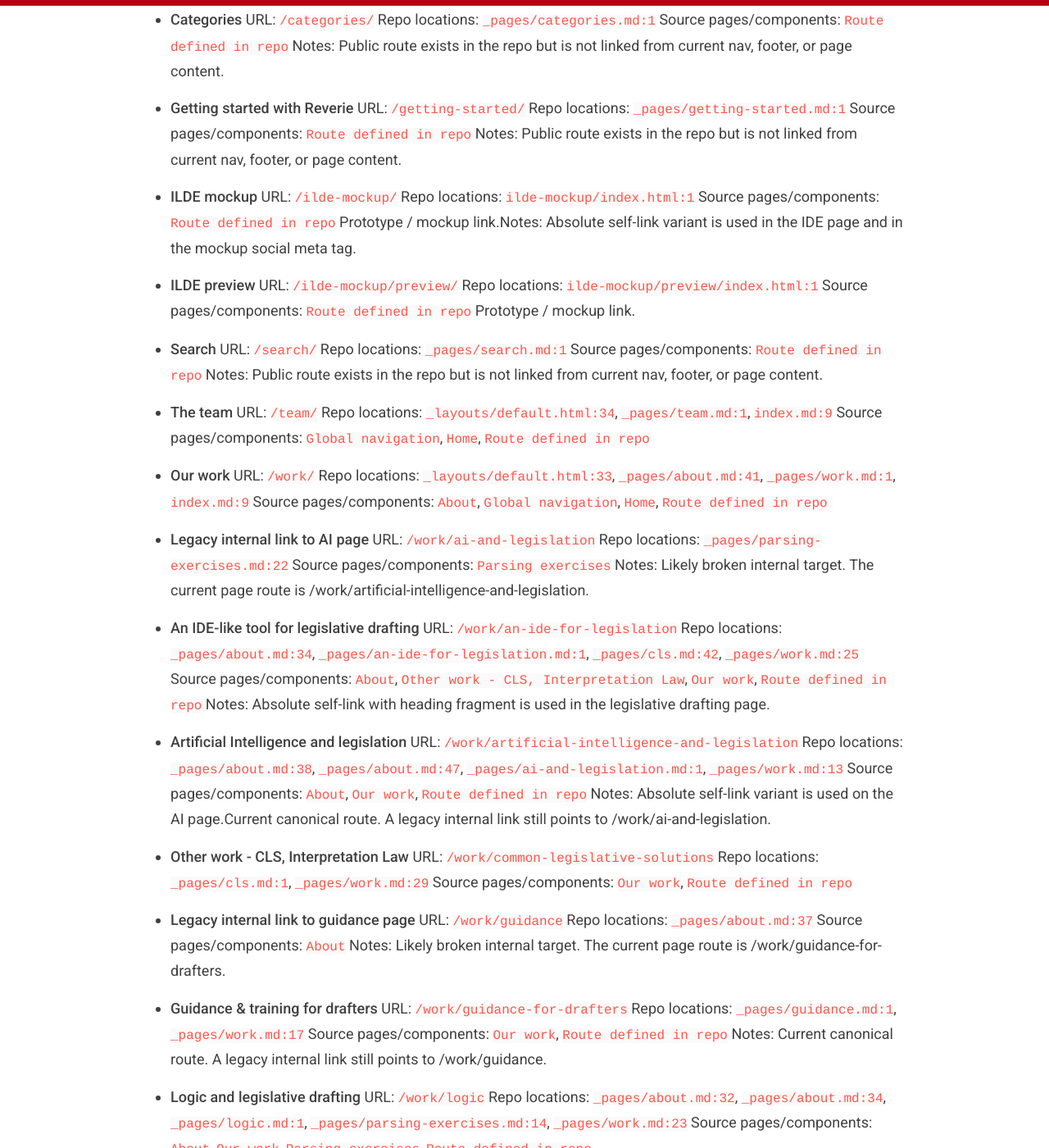
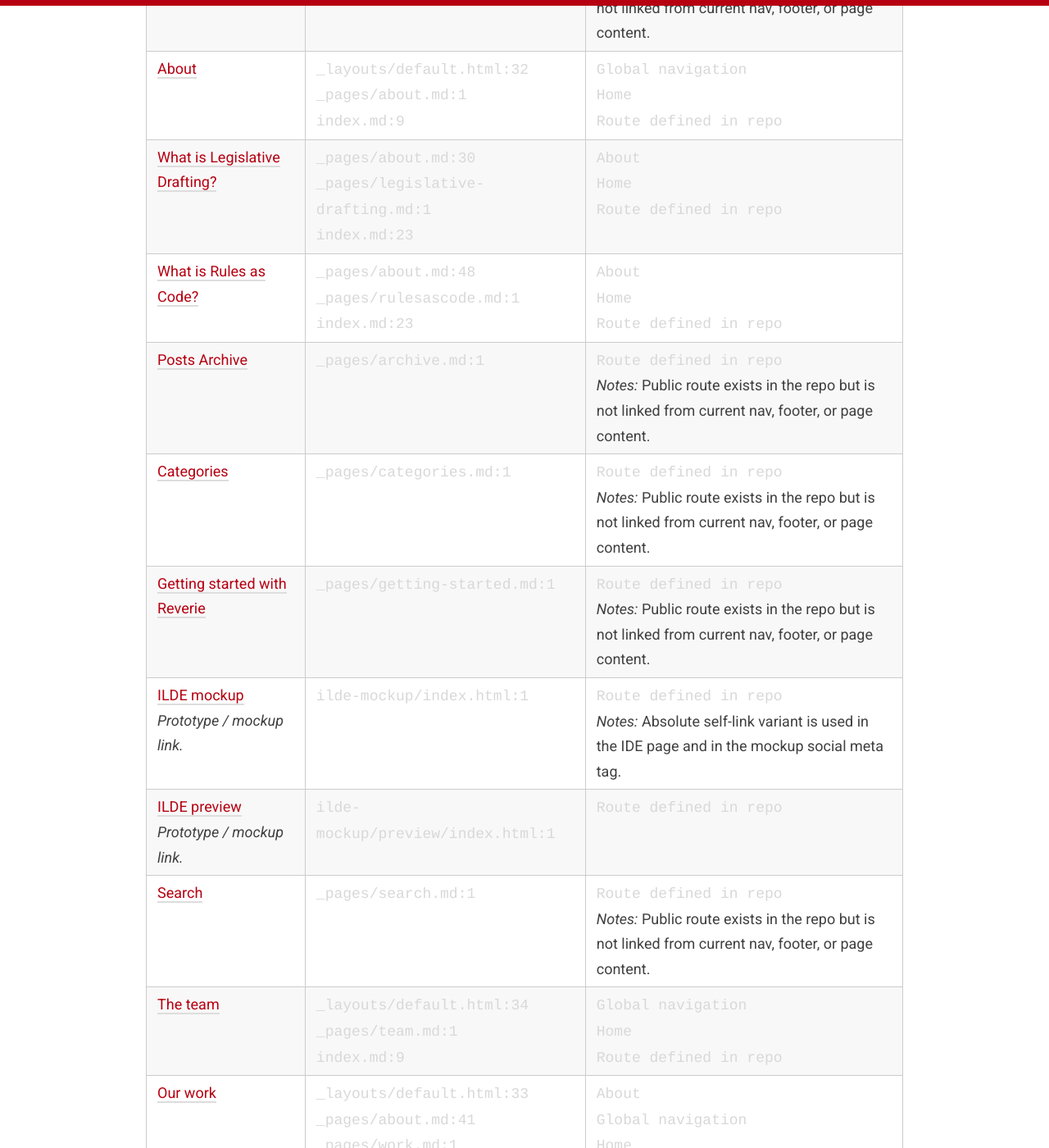
Before and after one commit to crlp-jerseyldo/crlp-jerseyldo.github.io, a Jekyll site: the page built from _pages/resources.md, in a window 1280 px wide and 1400 px high, scrolled down 1443 px. Shown: the whole window at 82% size. Built offline with Jekyll 4.4.1, drawn with Linux system fonts in a browser that asks for light colours; some of the changed text lies outside the part shown.

Commit message:
Update resources page layout and enhance entry presentation

```diff
--- a/_pages/resources.md
+++ b/_pages/resources.md
@@ -1,7 +1,7 @@
 ---
 layout: page
 title: Resources
-permalink: /resources
+permalink: /resources/
 resource_groups:
   - name: 'Website''s own pages'
     slug: 'website-s-own-pages'
@@ -1880,6 +1880,9 @@ resource_groups:
         notes: []
         prototype_only: false
 ---
+
+* TOC
+{:toc}
 
 This page is a review inventory of the site's current public routes and linked URLs. It is intentionally comprehensive and not yet a curated public-facing directory.
 
@@ -1896,34 +1899,34 @@ This page is a review inventory of the site's current public routes and linked U
 {% for group in page.resource_groups %}
 ## {{ group.name }}
 
-{% for entry in group.entries %}
-- **{{ entry.title }}**
-  URL: `{% if entry.url contains "http" %}{{ entry.url }}{% else %}{{ site.baseurl }}{{ entry.url }}{% endif %}`
-  Repo locations: {% for location in entry.repo_locations %}`{{ location }}`{% unless forloop.last %}, {% endunless %}{% endfor %}
-  Source pages/components: {% for source in entry.source_pages %}`{{ source }}`{% unless forloop.last %}, {% endunless %}{% endfor %}
-  {% if entry.prototype_only %}Prototype / mockup link.{% endif %}{% if entry.notes and entry.notes.size > 0 %}{% if entry.prototype_only %} {% endif %}Notes: {% for note in entry.notes %}{{ note }}{% unless forloop.last %} {% endunless %}{% endfor %}{% endif %}
-{% endfor %}
+<table>
+  <thead>
+    <tr>
+      <th>Link</th>
+      <th>Repo location</th>
+      <th>Page location</th>
+    </tr>
+  </thead>
+  <tbody>
+  {% for entry in group.entries %}
+    <tr>
+      <td>
+        <a href="{% if entry.url contains 'http' %}{{ entry.url }}{% else %}{{ site.baseurl }}{{ entry.url }}{% endif %}">{{ entry.title }}</a>
+        {% if entry.prototype_only %}<br><em>Prototype / mockup link.</em>{% endif %}
+      </td>
+      <td>
+        {% for location in entry.repo_locations %}<code>{{ location }}</code>{% unless forloop.last %}<br>{% endunless %}{% endfor %}
+      </td>
+      <td>
+        {% for source in entry.source_pages %}<code>{{ source }}</code>{% unless forloop.last %}<br>{% endunless %}{% endfor %}
+        {% if entry.notes and entry.notes.size > 0 %}
+          <br><em>Notes:</em>
+          {% for note in entry.notes %}{{ note }}{% unless forloop.last %}<br>{% endunless %}{% endfor %}
+        {% endif %}
+      </td>
+    </tr>
+  {% endfor %}
+  </tbody>
+</table>
 
 {% endfor %}
-## Prototype / mockup links
-
-{% assign prototype_total = 0 %}
-{% for group in page.resource_groups %}
-  {% for entry in group.entries %}
-    {% if entry.prototype_only %}{% assign prototype_total = prototype_total | plus: 1 %}{% endif %}
-  {% endfor %}
-{% endfor %}
-
-Total prototype-only entries: **{{ prototype_total }}**
-
-{% for group in page.resource_groups %}
-  {% assign prototype_entries = group.entries | where: "prototype_only", true %}
-  {% if prototype_entries.size > 0 %}
-### {{ group.name }}
-
-  {% for entry in prototype_entries %}
-- **{{ entry.title }}**: `{% if entry.url contains "http" %}{{ entry.url }}{% else %}{{ site.baseurl }}{{ entry.url }}{% endif %}`
-  {% endfor %}
-
-  {% endif %}
-{% endfor %}
```
